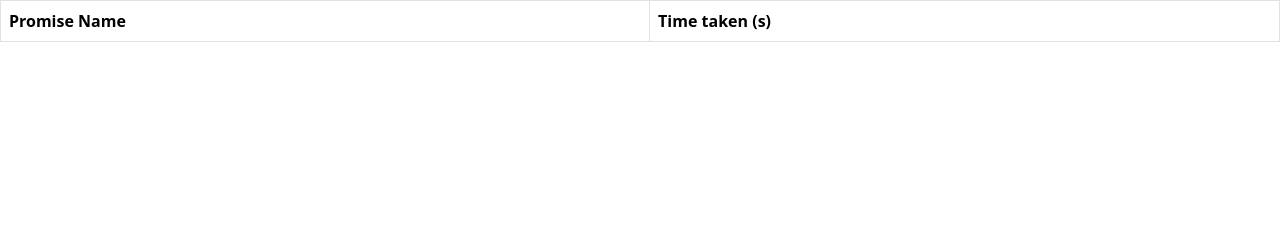
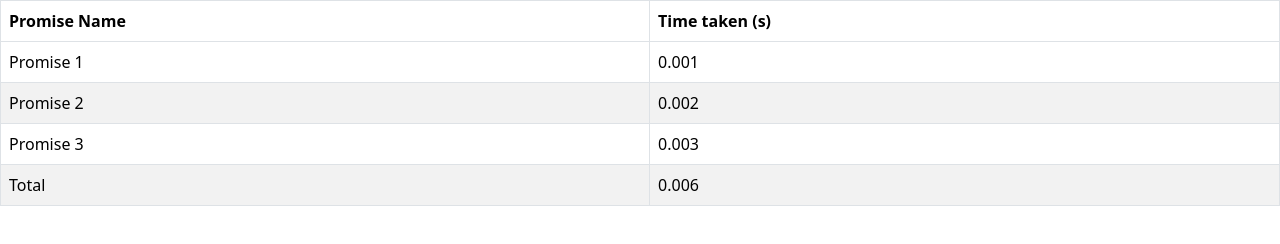
Before and after one commit to acciojob/wait-for-multiple-promises-akram02-sde, a website: page main.html in a window 1280 px wide. Drawn offline with nearby package versions, Linux system fonts and the light colour scheme.

Commit message:
created a submission

```diff
--- a/main.html
+++ b/main.html
@@ -20,7 +20,9 @@
           <th>Time taken (s)</th>
         </tr>
       </thead>
-      <tbody id="output"></tbody>
+      <tbody id="output">
+		  <tr><td colspan="2" id="loading">Loading...</td></tr>
+	  </tbody>
     </table>
 
     <script type="text/javascript" src="./script.js"></script>
--- a/script.js
+++ b/script.js
@@ -1 +1,50 @@
-//your JS code here. If required.
+
+    function getRandomTime() {
+        return Math.floor(Math.random() * 3000) + 1000;
+    }
+
+    function createPromise(number) {
+        return new Promise((resolve, reject) => {
+            setTimeout(() => {
+                resolve(number);
+            }, getRandomTime());
+        });
+    }
+
+    const promises = [
+        createPromise(1),
+        createPromise(2),
+        createPromise(3)
+    ];
+
+    Promise.all(promises)
+        .then(results => {
+            const outputTable = document.getElementById('output');
+            const loadingRow = document.getElementById('loading');
+            loadingRow.remove();
+
+            for (let i = 0; i < promises.length; i++) {
+                const newRow = document.createElement('tr');
+                const promiseNameCell = document.createElement('td');
+                const timeTakenCell = document.createElement('td');
+
+                promiseNameCell.textContent = `Promise ${i + 1}`;
+                timeTakenCell.textContent = (results[i] / 1000).toFixed(3);
+
+                newRow.appendChild(promiseNameCell);
+                newRow.appendChild(timeTakenCell);
+                outputTable.appendChild(newRow);
+            }
+
+            const totalTime = (results.reduce((acc, time) => acc + time, 0) / 1000).toFixed(3);
+            const totalRow = document.createElement('tr');
+            const totalNameCell = document.createElement('td');
+            const totalTimeTakenCell = document.createElement('td');
+
+            totalNameCell.textContent = 'Total';
+            totalTimeTakenCell.textContent = totalTime;
+
+            totalRow.appendChild(totalNameCell);
+            totalRow.appendChild(totalTimeTakenCell);
+            outputTable.appendChild(totalRow);
+        });
```
